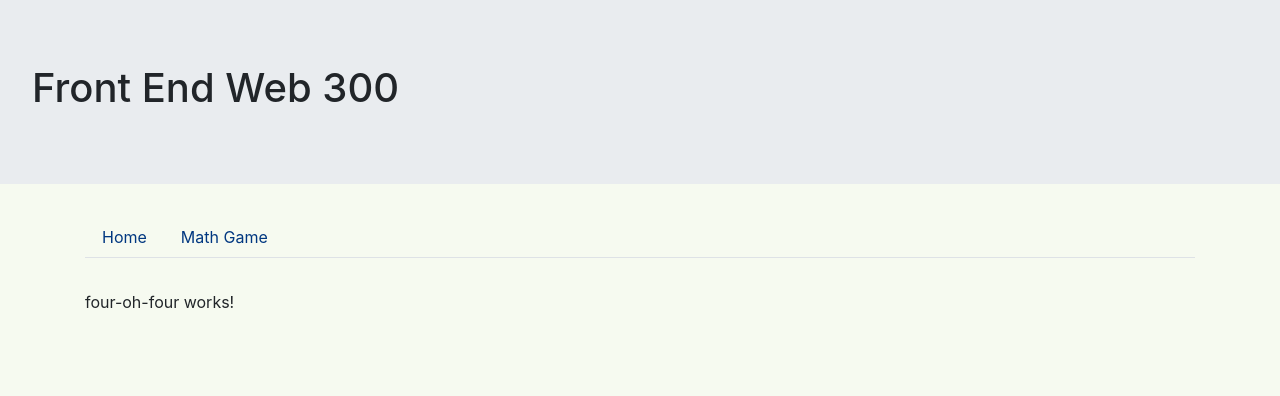
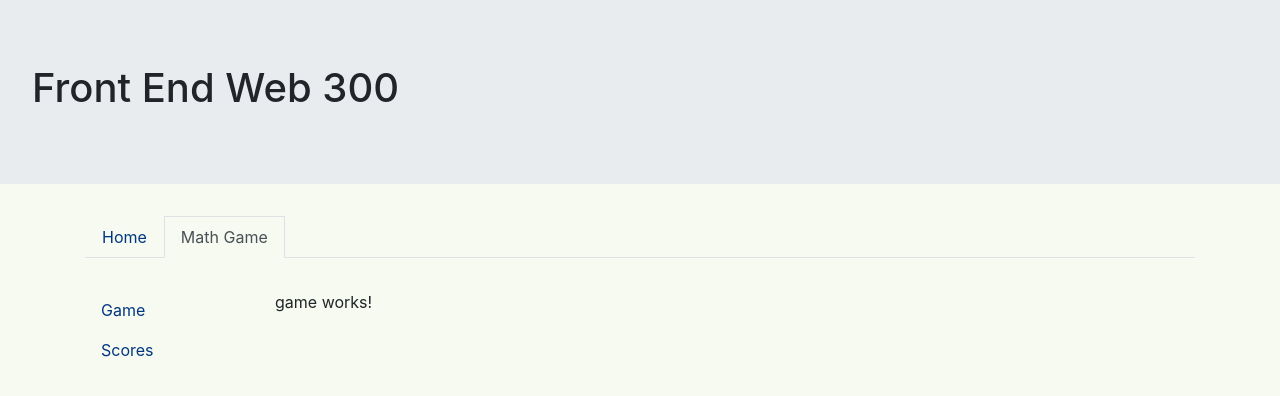
Before and after one commit to michaelhsladetrng/few300, an Angular app: page /math/game in a window 1280 px wide. Before the commit this address led to /not-found. Shown: the top 396 px of the page. Built offline with nearby package versions, Linux system fonts and the light colour scheme.

Commit message:
Added Math Game, Scores cmps /w children routing

```diff
--- /dev/null
+++ b/src/app/features/math/components/game/game.component.html
@@ -0,0 +1 @@
+<p>game works!</p>
--- /dev/null
+++ b/src/app/features/math/components/game/game.component.ts
@@ -0,0 +1,15 @@
+import { Component, OnInit } from '@angular/core';
+
+@Component({
+  selector: 'app-game',
+  templateUrl: './game.component.html',
+  styleUrls: ['./game.component.scss']
+})
+export class GameComponent implements OnInit {
+
+  constructor() { }
+
+  ngOnInit() {
+  }
+
+}
--- /dev/null
+++ b/src/app/features/math/components/scores/scores.component.html
@@ -0,0 +1 @@
+<p>scores works!</p>
--- /dev/null
+++ b/src/app/features/math/components/scores/scores.component.ts
@@ -0,0 +1,15 @@
+import { Component, OnInit } from '@angular/core';
+
+@Component({
+  selector: 'app-scores',
+  templateUrl: './scores.component.html',
+  styleUrls: ['./scores.component.scss']
+})
+export class ScoresComponent implements OnInit {
+
+  constructor() { }
+
+  ngOnInit() {
+  }
+
+}
--- a/src/app/features/math/math.component.html
+++ b/src/app/features/math/math.component.html
@@ -1 +1,15 @@
-<p>math works!</p>
+<div class="row">
+  <div class="col-2">
+    <nav class="nav flex-column">
+      <a class="nav-link"
+         [routerLinkActive]="['active']"
+         [routerLink]="['game']">Game</a>
+      <a class="nav-link"
+         [routerLinkActive]="['active']"
+         [routerLink]="['scores']">Scores</a>
+    </nav>
+  </div>
+  <div class="col">
+    <router-outlet></router-outlet>
+  </div>
+</div>
```
Also changed, not shown: src/app/features/math/math.module.ts (+17 -2 lines), src/app/features/math/components/game/game.component.scss (added), src/app/features/math/components/scores/scores.component.scss (added), 2 other files (tests, documents, lock files or other folders).
